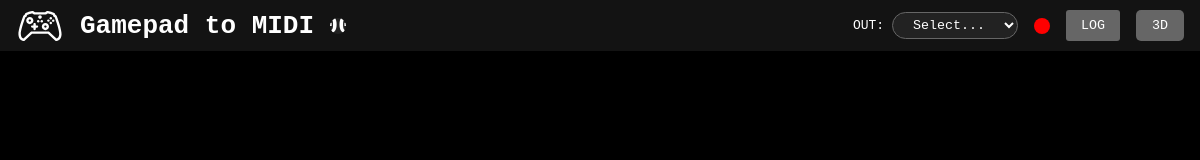
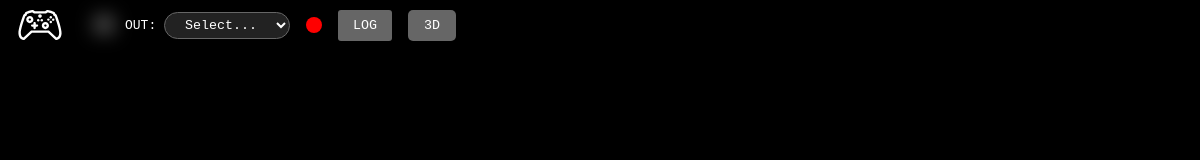
Before and after one commit to mandymozart/gamepad-midi, an Electron app: page index.html in a window 1200 px wide. Drawn offline with nearby package versions, Linux system fonts and the light colour scheme.

Commit message:
styled nicely for windows and dragging

```diff
--- a/app.js
+++ b/app.js
@@ -65,12 +65,25 @@ function updateMIDIDeviceList() {
     // Clear existing options
     midiDeviceSelect.innerHTML = '<option value="">Select...</option>';
 
+    let firstDeviceId = null;
+
     // Add available MIDI output devices
     for (let output of midiAccess.outputs.values()) {
         const option = document.createElement('option');
         option.value = output.id;
         option.textContent = output.name;
         midiDeviceSelect.appendChild(option);
+
+        // Remember the first device ID
+        if (!firstDeviceId) {
+            firstDeviceId = output.id;
+        }
+    }
+
+    // Auto-select the first MIDI device if available
+    if (firstDeviceId) {
+        midiDeviceSelect.value = firstDeviceId;
+        selectMIDIDevice(firstDeviceId);
     }
 }
 
@@ -345,10 +358,13 @@ function addGamepad(gamepad) {
             midiConfig.velocities.set(`${gamepad.index}-${ndx}`, parseInt(e.target.value));
         });
 
-        // Initialize with defaults
-        midiConfig.buttonEnabled.set(`${gamepad.index}-${ndx}`, false);
+        // Initialize with defaults - enable all controls automatically
+        midiConfig.buttonEnabled.set(`${gamepad.index}-${ndx}`, true);
         midiConfig.noteChannels.set(`${gamepad.index}-${ndx}`, 60 + ndx);
         midiConfig.velocities.set(`${gamepad.index}-${ndx}`, 127);
+
+        // Check the enabled checkbox since we're enabling by default
+        enabledCheckbox.checked = true;
 
         buttons.push({
             circle: div.querySelector('.button'),
--- a/index.html
+++ b/index.html
@@ -40,7 +40,7 @@
               d="M53.75,31.25c0-2.067-1.683-3.75-3.75-3.75s-3.75,1.683-3.75,3.75S47.933,35,50,35S53.75,33.317,53.75,31.25z"
             />
           </svg>
-          Gamepad to MIDI <span id="running"></span>
+          <span id="running"></span>
         </h1>
       </div>
       <div class="midi-controls">
--- a/style.css
+++ b/style.css
@@ -7,7 +7,7 @@ body {
 }
 
 .header {
-  background: #1a1a1abf;
+  background: #000;
   position: fixed;
   z-index: 1001;
   top: 0;
@@ -15,12 +15,23 @@ body {
   right: 0;
   padding: 0 1rem;
   display: flex;
+  height: 50px;
   backdrop-filter: blur(10px);
-  justify-content: space-between;
   align-items: center;
   gap: 1em;
   flex-direction: row;
+  -webkit-app-region: drag;
+  box-shadow: 0 0 50px rgba(0, 0, 0, 1);
 }
+/* No drag for interactive elements */
+.header .midi-controls,
+.header select,
+.header button,
+.midi-log-toggle,
+.gamepad-3d-toggle {
+  -webkit-app-region: no-drag;
+}
+
 .header h1 {
     color: white;
     fill: white;
@@ -78,6 +89,7 @@ body {
     border-radius: 50%;
     color: white;
     padding: 0;
+    filter: blur(10px);
     display: inline-flex;
     align-items: center;
     justify-content: center;
@@ -725,3 +737,51 @@ body {
   justify-content: center;
   align-items: center;
 }
+
+/* Custom Dark Scrollbars */
+/* Webkit browsers (Chrome, Safari, newer Edge) */
+::-webkit-scrollbar {
+  width: 12px;
+  height: 12px;
+}
+
+::-webkit-scrollbar-track {
+  background: #1a1a1a;
+  border-radius: 6px;
+}
+
+::-webkit-scrollbar-thumb {
+  background: #444;
+  border-radius: 6px;
+  border: 2px solid #1a1a1a;
+}
+
+::-webkit-scrollbar-thumb:hover {
+  background: #666;
+}
+
+::-webkit-scrollbar-thumb:active {
+  background: #888;
+}
+
+::-webkit-scrollbar-corner {
+  background: #1a1a1a;
+}
+
+/* Firefox */
+* {
+  scrollbar-width: thin;
+  scrollbar-color: #444 #1a1a1a;
+}
+
+/* Alternative: Hide scrollbars completely (uncomment to use)
+::-webkit-scrollbar {
+  display: none;
+}
+* {
+  scrollbar-width: none;
+  -ms-overflow-style: none;
+}
+*/
+
+/* Make interactive elements non-draggable */
```
Also changed, not shown: main.js (+24 -1 lines).
